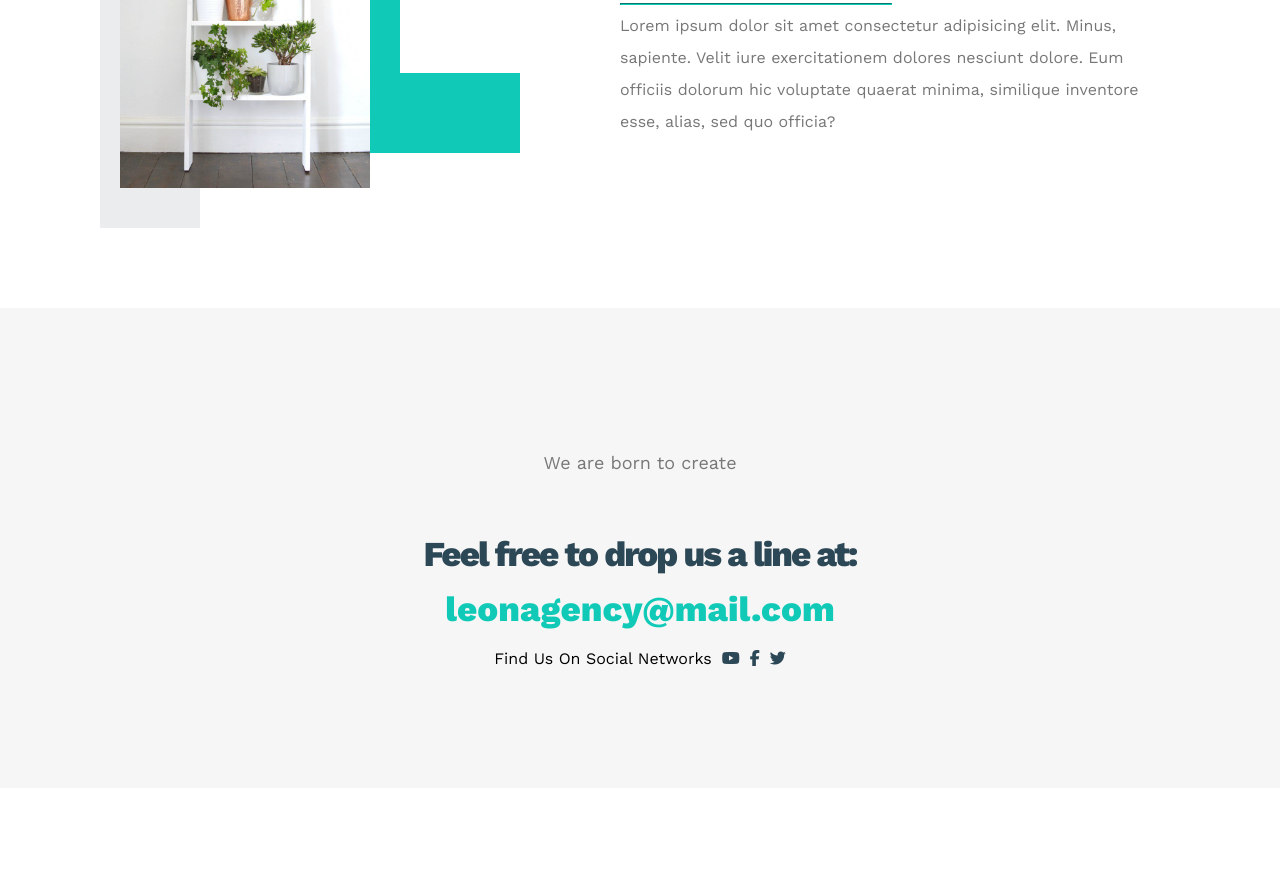
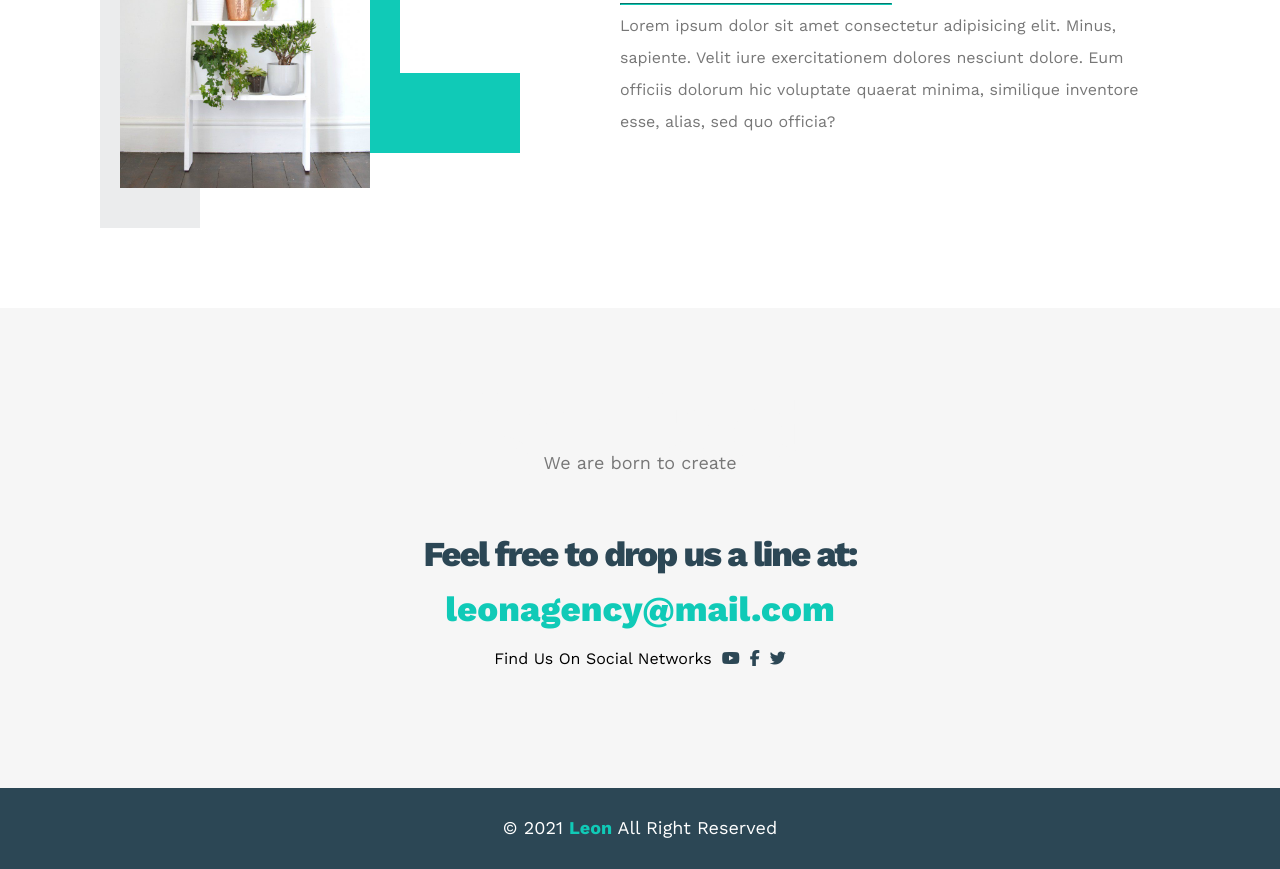
Before and after one commit to FaresElabasery/Leon_Templete, a plain HTML site: page index.html in a window 1280 px wide. Shown: the part 3085-3954 px from the top of the page. Before the commit the page ends 3873 px from the top, so only its background shows below. Drawn offline with nearby package versions, Linux system fonts and the light colour scheme.

Commit message:
add Footer section

```diff
--- a/index.html
+++ b/index.html
@@ -213,14 +213,19 @@
                 <a href="mailto:leonagency@mail.com?subject=Contact" class="link">leonagency@mail.com</a>
                 <div class="social">
                     Find Us On Social Networks
-                    <a href="http://www.youtube.com" ><i class="fab fa-youtube "></i></a>
-                    <a href="http://www.facebook.com" ><i class="fab fa-facebook-f"></i></a>
-                    <a href="http://www.twitter.com" > <i class="fab fa-twitter"></i></a>
+                    <a href="http://www.youtube.com"><i class="fab fa-youtube "></i></a>
+                    <a href="http://www.facebook.com"><i class="fab fa-facebook-f"></i></a>
+                    <a href="http://www.twitter.com"> <i class="fab fa-twitter"></i></a>
                 </div>
             </div>
         </div>
     </div>
     <!-- End Contact section -->
+    <!-- start footer section -->
+    <div class="footer">
+        &copy; 2021 <span>Leon</span> All Right Reserved
+    </div>
+    <!-- End footer section -->
 
 </body>
 
--- a/style/leon.css
+++ b/style/leon.css
@@ -1,7 +1,7 @@
 /* start variables rules */
 :root {
     --main-color: #10CAB7;
-    --secondary-color:#2c4755;
+    --secondary-color: #2c4755;
     --section-background: #F6F6F6;
     --big-color-font: #EBECED;
     --small-color-font: #797979;
@@ -319,6 +319,7 @@ body {
         display: none;
     }
 }
+
 @media (min-width: 1199px) {
     .services .services-content .col:nth-child(2) .srv:nth-child(2) {
         margin-top: 60px;
@@ -514,3 +515,19 @@ body {
 }
 
 /* End Contact section */
+
+/* start footer section */
+.footer {
+    background-color: var(--secondary-color);
+    padding: 30px 10px;
+    color: white;
+    text-align: center;
+    font-size: 18px;
+}
+
+.footer span {
+    font-weight: bold;
+    color: var(--main-color);
+}
+
+/* End footer section */
```
